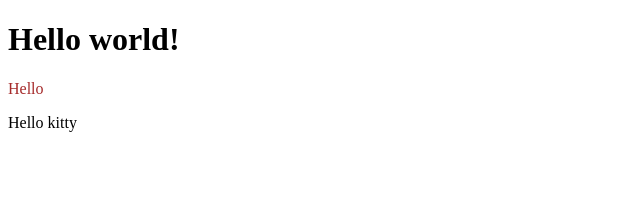
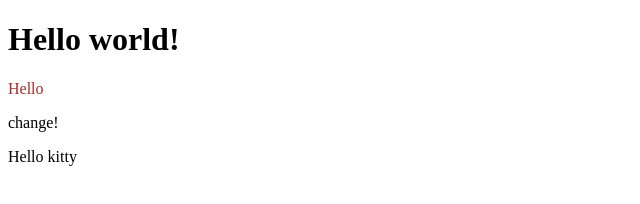
Before and after one commit to krsk-m2/MakeWebSite1, a plain HTML site: page Index.html in a window 1280 px wide. Shown: the whole page, without its empty margins (0-640 px from the left). Drawn offline with Linux system fonts and the light colour scheme.

Commit message:
changeHTML

```diff
--- a/Index.html
+++ b/Index.html
@@ -11,6 +11,7 @@
 <body>
     <h1>Kano</h1>
     <p class="text">Hello</p>
+    <p>change!</p>
     Hello kitty
 </body>
 </html>
```
